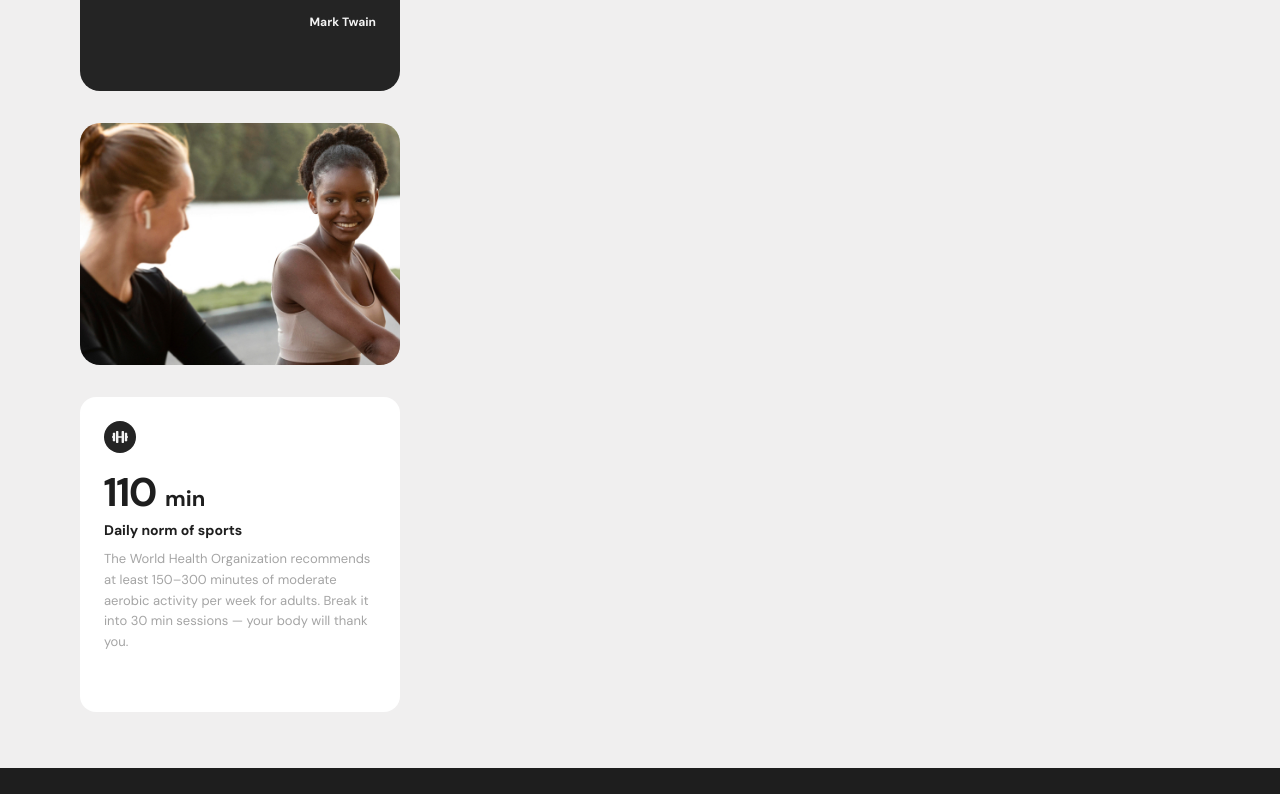
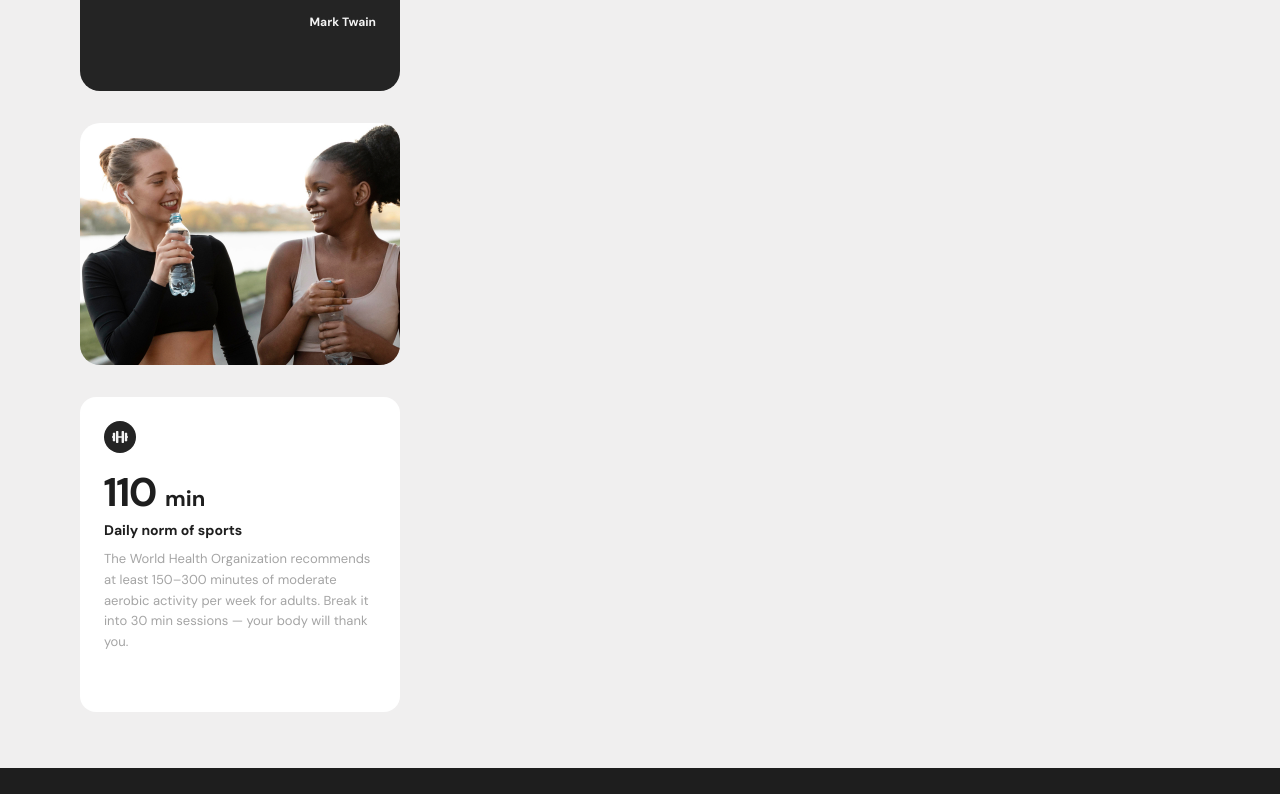
Before and after one commit to SergeKhoroshko/EMC2, a website built with Vite: page src/index.html in a window 1280 px wide. Shown: the part 1055-1849 px from the top of the page. Built offline with nearby package versions, Linux system fonts and the light colour scheme; no server answers; files whose address does not match are found by name.

Commit message:
fix: use sidebar-home.jpg on home page instead of sidebar-favorites

```diff
--- a/src/index.html
+++ b/src/index.html
@@ -240,8 +240,8 @@
           <div class="sidebar-card sidebar-photo">
             <img
               class="sidebar-photo-img"
-              src="./img/sidebar-favorites.jpg"
-              alt="Women taking a break from workout"
+              src="./img/sidebar-home.jpg"
+              alt="Woman working out at home"
               width="300" height="200"
               loading="lazy"
            >
```
